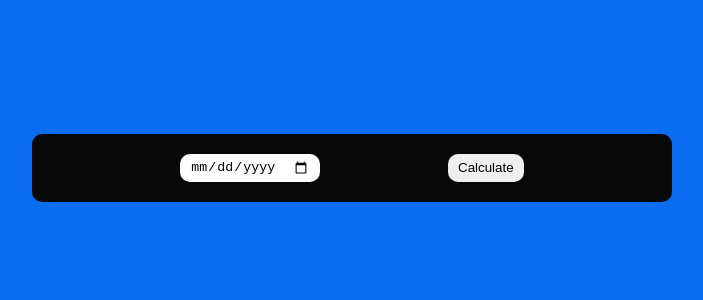
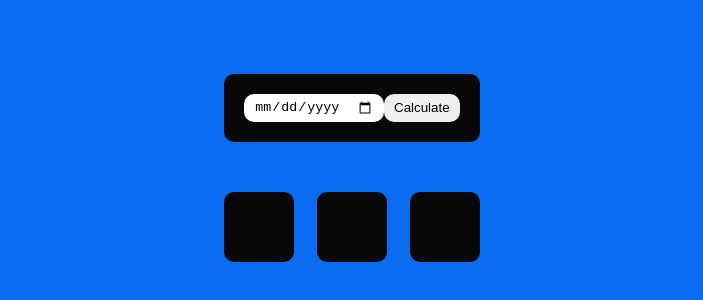
Before and after one commit to Mohib-Digital/age-counter-using-html-css-js, a plain HTML site: page index.html in a window 1280 px wide. Shown: the part 232-532 px from the top of the page, without its empty margins (288-991 px from the left). Drawn offline with Linux system fonts and the light colour scheme.

Commit message:
create a div for display age, also apply design on it

```diff
--- a/index.html
+++ b/index.html
@@ -15,9 +15,9 @@
       </div>
 
       <div id="display">
-       <div id="box1"></div>
-       <div id="box2"></div>
-       <div id="box3"></div>
+       <div id="box1" class="box"></div>
+       <div id="box2" class="box"></div>
+       <div id="box3" class="box"></div>
       </div>
     </div>
   </div>
--- a/style.css
+++ b/style.css
@@ -14,7 +14,7 @@
 }
 
 .age-counter {
-   width: 50%;
+   width: 20%;
 }
 
 
@@ -39,3 +39,17 @@
   border-radius: 10px;
   border: none;
 }
+
+#display {
+  margin-top: 50px;
+  display: flex;
+  justify-content: space-between;
+  align-items: center;
+
+}
+.box {
+  background-color: #080808;
+  width: 70px;
+  height: 70px;
+  border-radius: 10px;
+}
```
